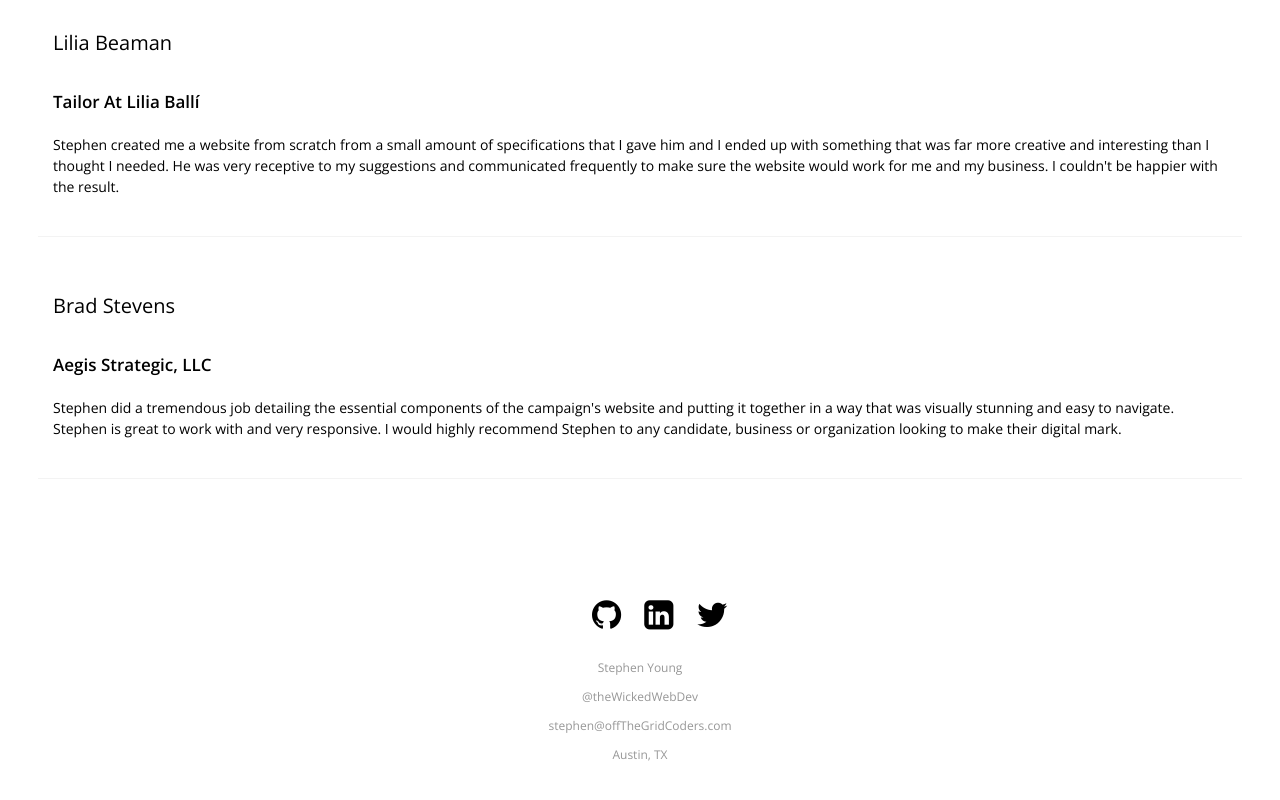
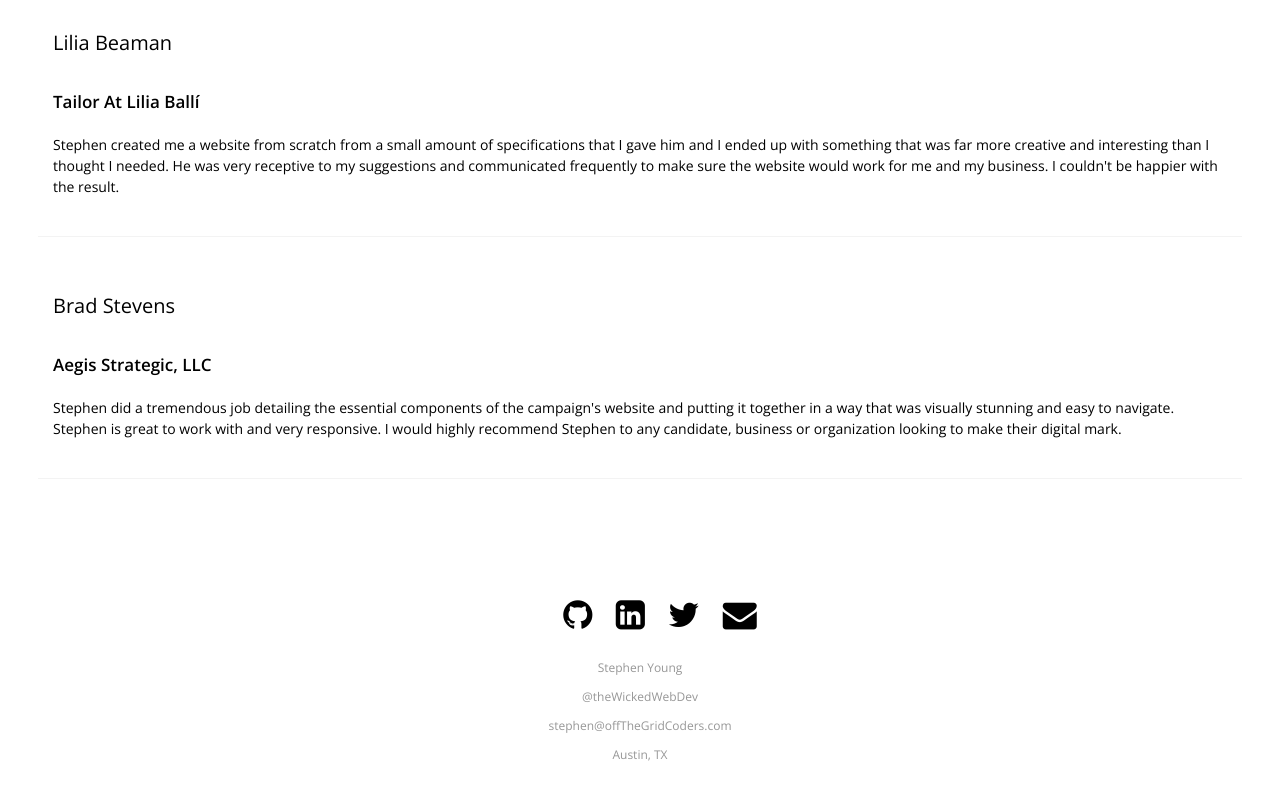
Before and after one commit to offthegridcoders/personal-resume, a website: page src/templates/index.html in a window 1280 px wide. Shown: the part 5090-5890 px from the top of the page. Drawn offline with nearby package versions, Linux system fonts and the light colour scheme; files that its build step writes are made by us from their sources; files whose address does not match are found by name.

```diff
--- a/src/templates/index.html
+++ b/src/templates/index.html
@@ -257,6 +257,7 @@
         <li><a href="https://github.com/theWickedWebDev" target="_new"><i class="fa fa-github"></i></a></li>
         <li><a href="https://www.linkedin.com/in/thewickedwebdev" target="_new"><i class="fa fa-linkedin-square"></i></a></li>
         <li><a href="https://twitter.com/TheWickedWebDev" target="_new"><i class="fa fa-twitter"></i></a></li>
+        <li><a href="mailto:stephen@offTheGridCoders.com" target="_new"><i class="fa fa-envelope"></i></a></li>
       </ul>
       <p>Stephen Young<p>
       <p>@theWickedWebDev</p>
```
Also changed, not shown: dist/index.html.
